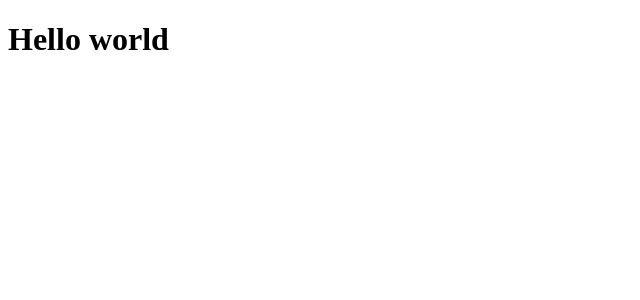
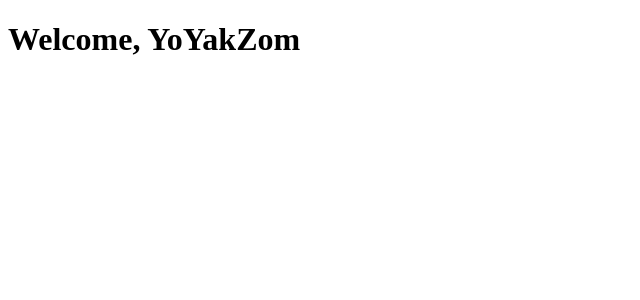
Before and after one commit to CMU02/YoYakZom_front, a React (Vite) app: page / in a window 1280 px wide. Shown: the top 300 px of the page, without its empty margins (0-640 px from the left). Built offline with nearby package versions, Linux system fonts and the light colour scheme.

Commit message:
- FIx: Hello World -> Welcome YoYakZom 문구 변경

```diff
--- a/src/App.jsx
+++ b/src/App.jsx
@@ -2,7 +2,7 @@ function App() {
 
   return (
     <>
-      <h1>Hello world</h1>
+      <h1>Welcome, YoYakZom</h1>
     </>
   )
 }
```
